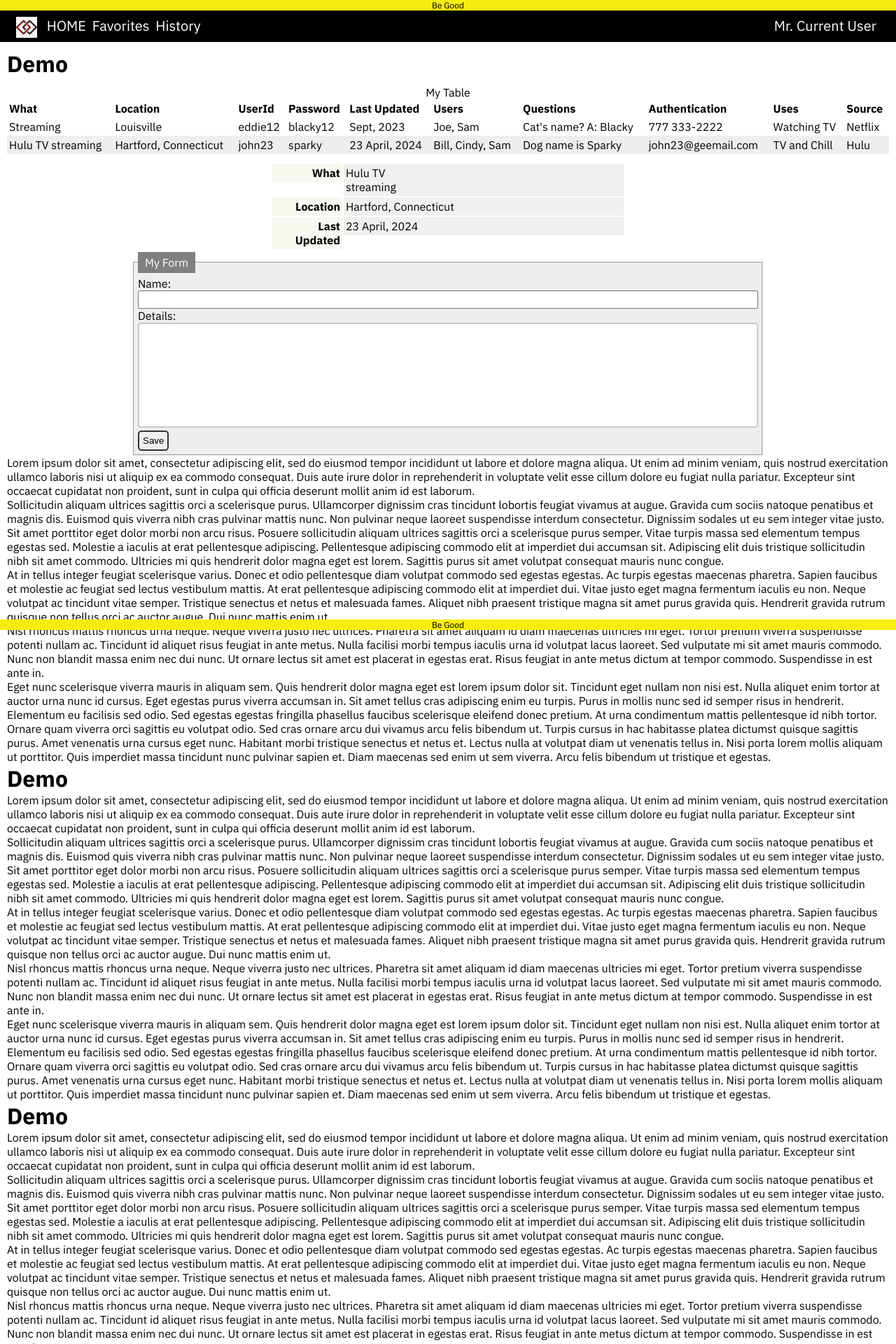
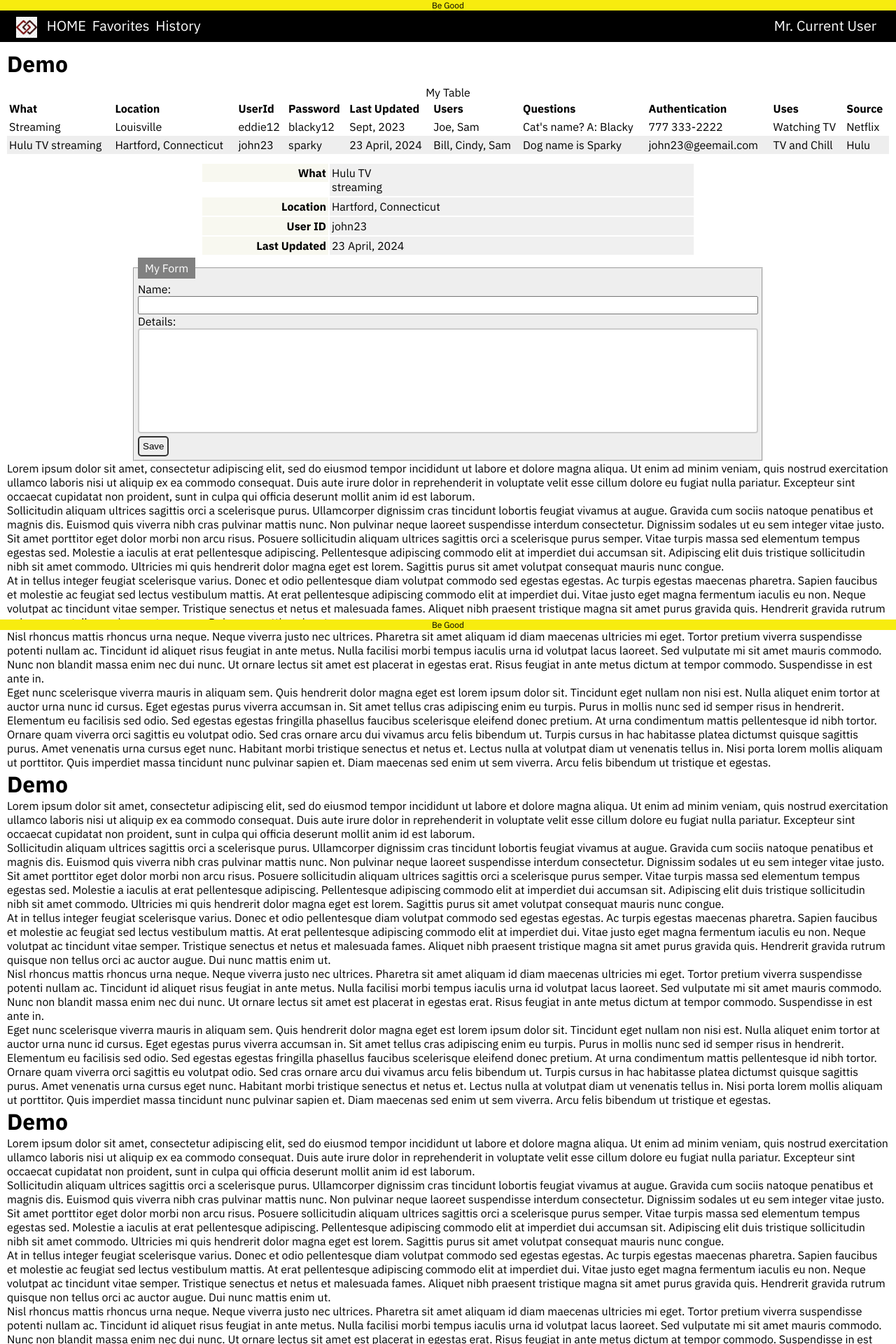
Before and after one commit to gothamgo/demo, a Jekyll site: the page built from index.html, in a window 1280 px wide. Shown: the top 1920 px of the page at 70% size. Built offline with Jekyll 4.4.1, drawn with Linux system fonts in a browser that asks for light colours.

Commit message:
Update show.html

```diff
--- a/_includes/show.html
+++ b/_includes/show.html
@@ -13,7 +13,7 @@
     margin: 1px;
     float: left;
     clear: left;
-    width: 100px;
+    width: 180px;
     font-weight: bold;
     text-align: right;
     background-color: #F8F8F0;
@@ -23,7 +23,7 @@
     padding: 3px;
     margin: 1px;
     float: left;
-    width: 400px;
+    width: 520px;
     background-color: #F0F0F0;
   }
 </style>
@@ -34,6 +34,8 @@
     <dd>Hulu TV</br>streaming</dd>
     <dt>Location</dt>
     <dd>Hartford, Connecticut</dd>
+    <dt>User ID</dt>
+    <dd>john23</dd>
     <dt>Last Updated</dt>
     <dd>23 April, 2024</dd>
   </dl>
```
